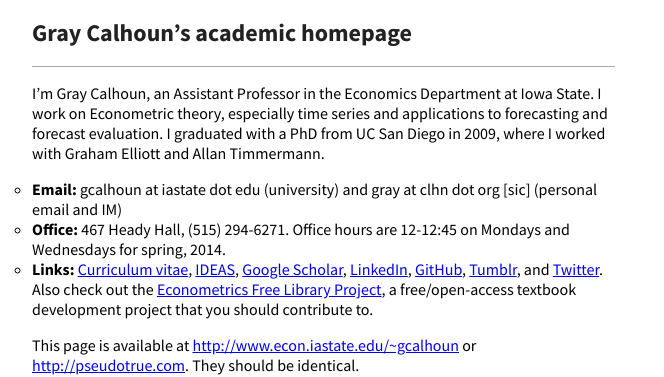
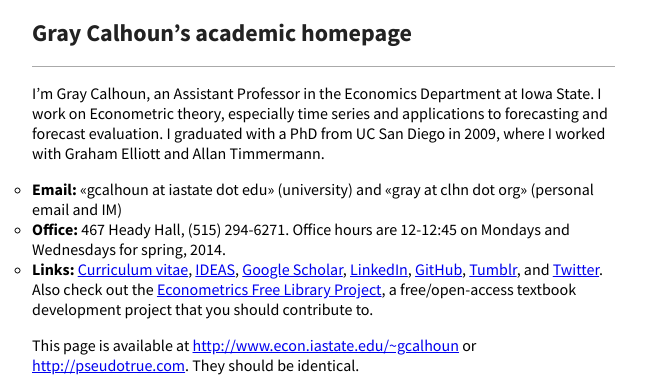
Before and after one commit to mmkuang/grayclhn.github.io, a Jekyll site: the page built from index.md, in a window 1280 px wide. Shown: the top 377 px of the page, without its empty margins (0-664 px from the left). Built offline with Jekyll 4.4.1, drawn with Linux system fonts in a browser that asks for light colours; Markdown is read by kramdown in place of the engine named in the settings.

Commit message:
Tweak email address formatting

```diff
--- a/index.md
+++ b/index.md
@@ -9,8 +9,8 @@ and applications to forecasting and forecast evaluation. I graduated
 with a PhD from UC San Diego in 2009, where I worked with Graham
 Elliott and Allan Timmermann.
 
-* **Email:** gcalhoun at iastate dot edu (university) and gray at clhn
-  dot org [sic] (personal email and IM)
+* **Email:** «gcalhoun at iastate dot edu» (university) and «gray at clhn
+  dot org» (personal email and IM)
 * **Office:** 467 Heady Hall, (515) 294-6271.
   Office hours are 12-12:45 on Mondays and Wednesdays for spring, 2014.
 * **Links:** [Curriculum vitae][cv],
```
